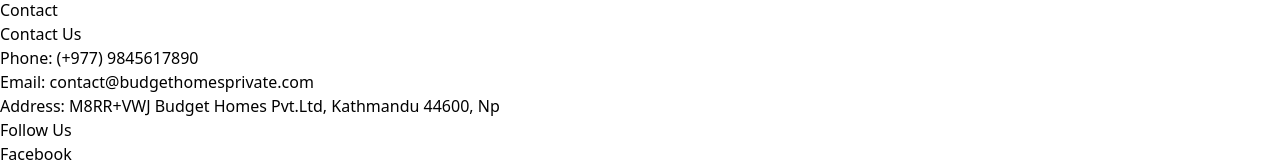
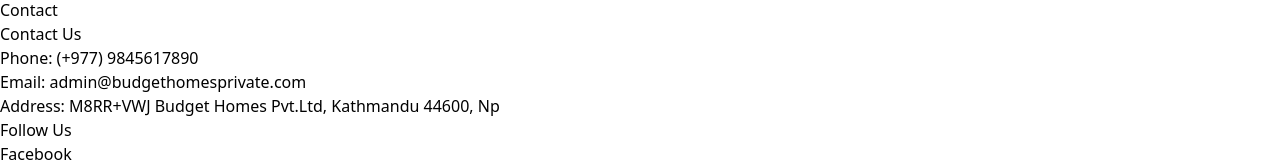
Before and after one commit to LamsalApil5/SujanITCompany, a React (Vite) app: page /contact in a window 1280 px wide. Shown: the part 5926-6088 px from the top of the page. Built offline with nearby package versions, Linux system fonts and the light colour scheme.

Commit message:
email change

```diff
--- a/src/components/Layout.tsx
+++ b/src/components/Layout.tsx
@@ -97,7 +97,7 @@ const Layout = () => {
           <div>
             <h3 className="text-lg font-semibold mb-2  gap-2 underline">Contact Us</h3>
             <p>Phone: (+977) 9845617890</p>
-            <p>Email: contact@budgethomesprivate.com</p>
+            <p>Email: admin@budgethomesprivate.com</p>
             <p>Address: M8RR+VWJ Budget Homes Pvt.Ltd, Kathmandu 44600, Np</p>
           </div>
 
--- a/src/pages/Contact.tsx
+++ b/src/pages/Contact.tsx
@@ -121,7 +121,7 @@ const Contact = () => {
                       d="M3 8l7.89 5.26a2 2 0 002.22 0L21 8M5 19h14a2 2 0 002-2V7a2 2 0 00-2-2H5a2 2 0 00-2 2v10a2 2 0 002 2z"
                     />
                   </svg>
-                  info@budgethomesprivate.com
+                  admin@budgethomesprivate.com
                 </p>
               </div>
               <div className="mt-8">
```
